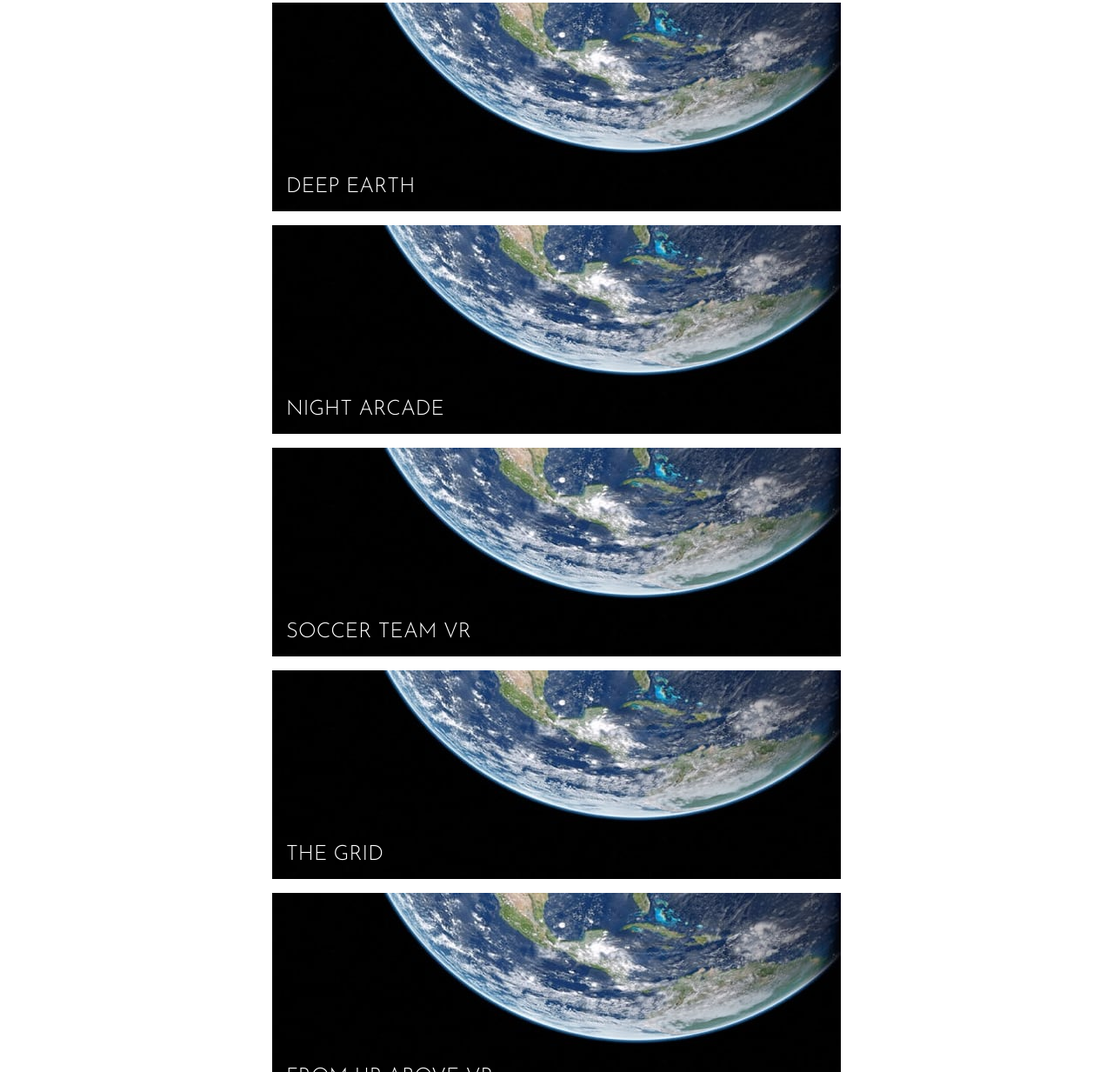
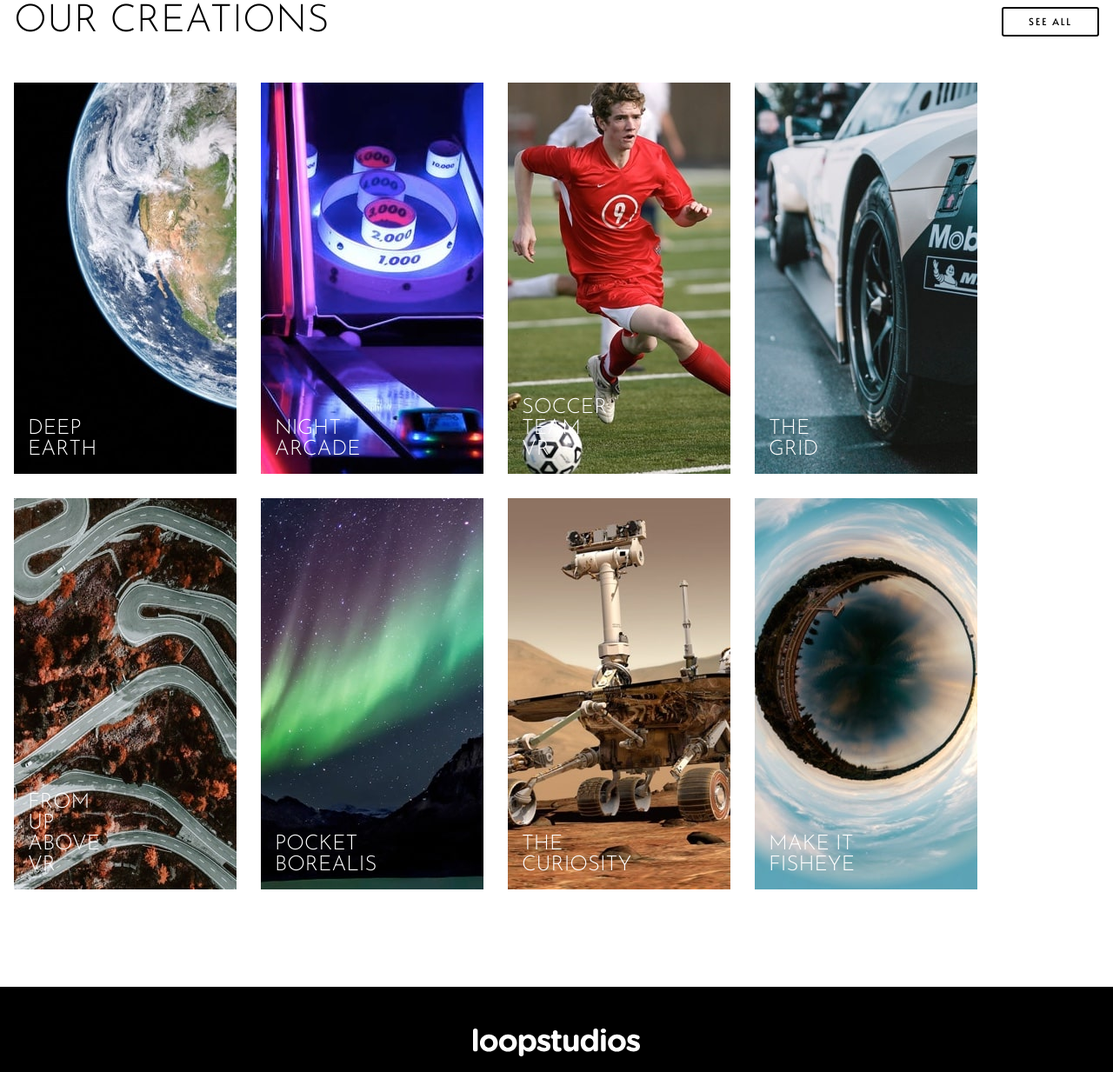
Before and after one commit to afshoang/frontend-mentor-challenges, a plain HTML site: page loopstudios-landing-page-main/index.html in a window 1280 px wide. Shown: the part 1567-2800 px from the top of the page at 87% size. Drawn offline with Linux system fonts and the light colour scheme.

Commit message:
desktop layout

```diff
--- a/loopstudios-landing-page-main/app/js/script.js
+++ b/loopstudios-landing-page-main/app/js/script.js
@@ -1,6 +1,14 @@
 const header = document.querySelector('#header')
 const headerToggleBtn = document.querySelector('.header__toggle')
 const headerCloseBtn = document.querySelector('.header__close')
+
+window.addEventListener('scroll', () => {
+    if (document.body.scrollTop > 80 || document.documentElement.scrollTop > 80) {
+        header.classList.add('shrink')
+    } else {
+        header.classList.remove('shrink')
+    }
+})
 
 headerToggleBtn.addEventListener('click', () => {
     header.classList.add('active')
--- a/loopstudios-landing-page-main/app/scss/_global.scss
+++ b/loopstudios-landing-page-main/app/scss/_global.scss
@@ -97,3 +97,9 @@ body {
         transform: scale(1);
     }
 }
+
+@include lg {
+    .logo {
+        transform: scale(1);
+    }
+}
--- a/loopstudios-landing-page-main/app/scss/components/_card.scss
+++ b/loopstudios-landing-page-main/app/scss/components/_card.scss
@@ -9,6 +9,10 @@
     img {
         transition: all .5s ease;
         z-index: -1;
+    }
+
+    &__img__desktop {
+        display: none;
     }
 
     &__title {
@@ -47,4 +51,13 @@
             height: 100%;
         }
     }
+
+    @include lg {
+        &__img__mobile {
+            display: none;
+        }
+        &__img__desktop {
+            display: block;
+        }
+    }
 }
--- a/loopstudios-landing-page-main/app/scss/components/_creation.scss
+++ b/loopstudios-landing-page-main/app/scss/components/_creation.scss
@@ -1,6 +1,7 @@
 @use '../abstracts/' as *;
 
 .creation {
+    --gap: 1.75rem;
     @include flex(start, center);
     flex-direction: column;
     gap: 3rem;
@@ -8,10 +9,29 @@
     &__content {
         display: grid;
         grid-template-columns: 1fr;
-        gap: 1rem;
+        gap: var(--gap);
     }
 
     .btn {
         order: 1;
     }
+
+    @media only screen and (min-width: 768px) {
+        flex-direction: row;
+        justify-content: space-between;
+        flex-wrap: wrap;
+
+        &__content {
+            grid-template-columns: repeat(2, 1fr);
+        }
+        .btn {
+            order: 0;
+        }
+    }
+
+    @include lg {
+        &__content {
+            grid-template-columns: repeat(4, 1fr);
+        }
+    }
 }
--- a/loopstudios-landing-page-main/app/scss/components/_header.scss
+++ b/loopstudios-landing-page-main/app/scss/components/_header.scss
@@ -48,6 +48,10 @@ header {
         @include flex(space-between, center);
 
         height: $header-height;
+
+        &__logo {
+            width: 100%;
+        }
 
         &__close {
             display: none;
--- a/loopstudios-landing-page-main/app/scss/components/_hero.scss
+++ b/loopstudios-landing-page-main/app/scss/components/_hero.scss
@@ -1,7 +1,7 @@
 @use '../abstracts/' as *;
 
 .hero {
-    --fs-biggest: 2.5rem;
+    --fs-biggest: 3rem;
 
     background-image: url(/images/mobile/image-hero.jpg);
     background-position: 0 0;
@@ -24,12 +24,13 @@
                 font-weight: $fw-light;
                 font-size: var(--fs-biggest);
                 line-height: 1.1;
+                word-spacing: 4rem;
             }
         }
     }
 
     @include lg {
-        --fs-biggest: 3.5rem;
+        --fs-biggest: 4rem;
         background-image: url(/images/desktop/image-hero.jpg);
         background-position: center;
         background-repeat: no-repeat;
@@ -39,6 +40,10 @@
             div {
                 transform: translateY(50%);
                 width: 50%;
+
+                h1 {
+                    word-spacing: .5rem;
+                }
             }
         }
     }
--- a/loopstudios-landing-page-main/app/scss/components/_interactive.scss
+++ b/loopstudios-landing-page-main/app/scss/components/_interactive.scss
@@ -1,9 +1,9 @@
 @use '../abstracts/' as *;
 
 .interactive {
-    display: grid;
-    grid-template-columns: 1fr;
-    row-gap: 1rem;
+    &__img__desktop {
+        display: none;
+    }
 
     &__content {
         @include flex(start, center);
@@ -11,9 +11,38 @@
         flex-direction: column;
         padding: 1.5rem;
         text-align: center;
+        grid-area: content;
 
         p {
             color: $dark-gray;
         }
     }
+
+    @include lg {
+        display: grid;
+        // grid-template-columns: 1fr;
+        row-gap: 1rem;
+        grid-template-columns: repeat(7, 1fr);
+        grid-template-rows: repeat(3, 1fr);
+
+        &__img__mobile {
+            display: none;
+        }
+        &__img__desktop {
+            display: block;
+            grid-area: img;
+            grid-column: 1 / 5;
+            grid-row: 1 / 4;
+        }
+
+        &__content {
+            grid-row: 2 / 5;
+            grid-column: 4 / 8;
+            background-color: $white;
+            padding: 5rem;
+            text-align: left;
+            display: flex;
+            gap: 2rem;
+        }
+    }
 }
--- a/loopstudios-landing-page-main/app/scss/components/_section.scss
+++ b/loopstudios-landing-page-main/app/scss/components/_section.scss
@@ -21,4 +21,11 @@
     &__content {
         color: $darker-gray;
     }
+
+    @include lg {
+        --fs-bigger: 2.75rem;
+
+        margin-top: 7rem;
+        margin-bottom: 7rem;
+    }
 }
--- a/loopstudios-landing-page-main/index.html
+++ b/loopstudios-landing-page-main/index.html
@@ -51,7 +51,8 @@
 
     <section class="section">
       <div class="container interactive">
-        <img class="interactive__img" src="./images/mobile/image-interactive.jpg" alt="">
+        <img class="interactive__img__mobile" src="./images/mobile/image-interactive.jpg" alt="interactive">
+        <img class="interactive__img__desktop" src="./images/desktop/image-interactive.jpg" alt="interactive">
 
         <div class="interactive__content">
           <h2 class="section__title">
@@ -79,49 +80,57 @@
 
         <div class="creation__content">
           <div class="card">
-            <img src="./images/mobile/image-deep-earth.jpg" alt="">
+            <img class="card__img__mobile" src="./images/mobile/image-deep-earth.jpg" alt="">
+            <img class="card__img__desktop" src="./images/desktop/image-deep-earth.jpg" alt="">
 
             <h6 class="card__title">Deep earth</h6>
             <div class="card__overlay"></div>
           </div>
           <div class="card">
-            <img src="./images/mobile/image-deep-earth.jpg" alt="">
+            <img class="card__img__mobile" src="./images/mobile/image-night-arcade.jpg" alt="">
+            <img class="card__img__desktop" src="./images/desktop/image-night-arcade.jpg" alt="">
 
             <h6 class="card__title">Night arcade</h6>
             <div class="card__overlay"></div>
           </div>
           <div class="card">
-            <img src="./images/mobile/image-deep-earth.jpg" alt="">
+            <img class="card__img__mobile" src="./images/mobile/image-soccer-team.jpg" alt="">
+            <img class="card__img__desktop" src="./images/desktop/image-soccer-team.jpg" alt="">
 
             <h6 class="card__title">Soccer team VR</h6>
             <div class="card__overlay"></div>
           </div>
           <div class="card">
-            <img src="./images/mobile/image-deep-earth.jpg" alt="">
+            <img class="card__img__mobile" src="./images/mobile/image-grid.jpg" alt="">
+            <img class="card__img__desktop" src="./images/desktop/image-grid.jpg" alt="">
 
             <h6 class="card__title">The grid</h6>
             <div class="card__overlay"></div>
           </div>
           <div class="card">
-            <img src="./images/mobile/image-deep-earth.jpg" alt="">
+            <img class="card__img__mobile" src="./images/mobile/image-from-above.jpg" alt="">
+            <img class="card__img__desktop" src="./images/desktop/image-from-above.jpg" alt="">
 
             <h6 class="card__title">From up above VR</h6>
             <div class="card__overlay"></div>
           </div>
           <div class="card">
-            <img src="./images/mobile/image-deep-earth.jpg" alt="">
+            <img class="card__img__mobile" src="./images/mobile/image-pocket-borealis.jpg" alt="">
+            <img class="card__img__desktop" src="./images/desktop/image-pocket-borealis.jpg" alt="">
 
             <h6 class="card__title">Pocket borealis</h6>
             <div class="card__overlay"></div>
           </div>
           <div class="card">
-            <img src="./images/mobile/image-deep-earth.jpg" alt="">
+            <img class="card__img__mobile" src="./images/mobile/image-curiosity.jpg" alt="">
+            <img class="card__img__desktop" src="./images/desktop/image-curiosity.jpg" alt="">
 
             <h6 class="card__title">The curiosity</h6>
             <div class="card__overlay"></div>
           </div>
           <div class="card">
-            <img src="./images/mobile/image-deep-earth.jpg" alt="">
+            <img class="card__img__mobile" src="./images/mobile/image-fisheye.jpg" alt="">
+            <img class="card__img__desktop" src="./images/desktop/image-fisheye.jpg" alt="">
 
             <h6 class="card__title">Make it fisheye</h6>
             <div class="card__overlay"></div>
```
Also changed, not shown: loopstudios-landing-page-main/app/dist/app.css, 1 other file.
